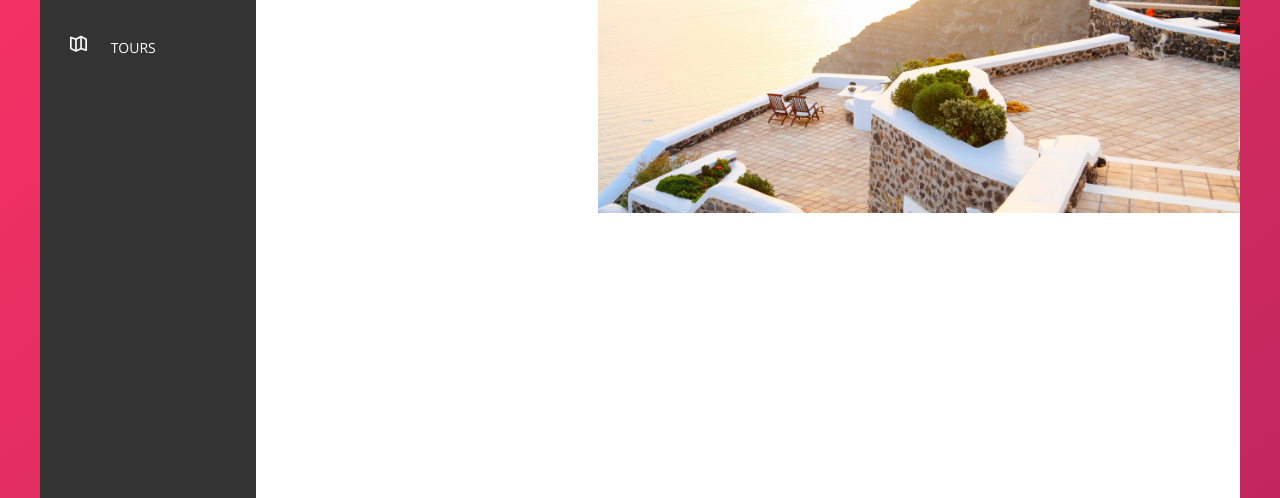
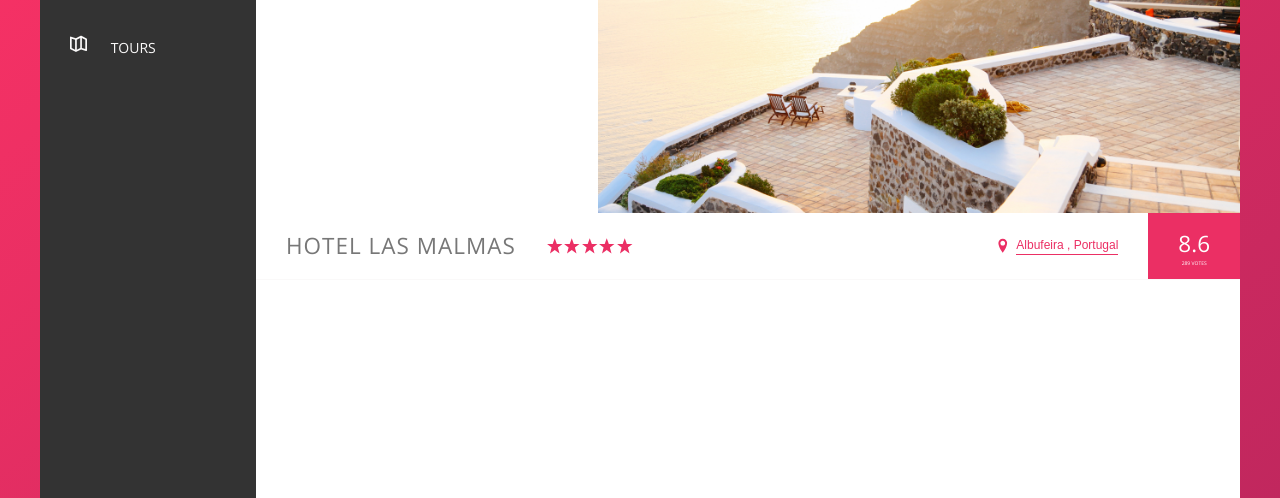
Before and after one commit to raminrez/Tritllo, a website: page index.html in a window 1280 px wide. Shown: the part 302-800 px from the top of the page. Drawn offline with nearby package versions, Linux system fonts and the light colour scheme.

Commit message:
overview section Done

```diff
--- a/index.html
+++ b/index.html
@@ -121,6 +121,39 @@
               />
             </figure>
           </div>
+
+          <div class="overview">
+            <h1 class="overview__heading">Hotel Las Malmas</h1>
+            <div class="overview__stars">
+              <svg class="overview__icon-star">
+                <use xlink:href="img/sprite.svg#icon-star" />
+              </svg>
+              <svg class="overview__icon-star">
+                <use xlink:href="img/sprite.svg#icon-star" />
+              </svg>
+              <svg class="overview__icon-star">
+                <use xlink:href="img/sprite.svg#icon-star" />
+              </svg>
+              <svg class="overview__icon-star">
+                <use xlink:href="img/sprite.svg#icon-star" />
+              </svg>
+              <svg class="overview__icon-star">
+                <use xlink:href="img/sprite.svg#icon-star" />
+              </svg>
+            </div>
+
+            <div class="overview__location">
+              <svg class="overview__icon-location">
+                <use xlink:href="img/sprite.svg#icon-location-pin" />
+              </svg>
+              <button class="btn-inline">Albufeira , Portugal</button>
+            </div>
+
+            <div class="overview__rating">
+              <div class="overview__rating-average">8.6</div>
+              <div class="overview__rating-count">289 votes</div>
+            </div>
+          </div>
         </main>
       </div>
     </div>
--- a/sass/_component.scss
+++ b/sass/_component.scss
@@ -200,3 +200,103 @@
     display: block;
   }
 }
+
+.overview {
+  display: flex;
+  align-items: center;
+  border-bottom: 1px solid var(--color-gray-light-1);
+
+  &__heading {
+    font-size: 2.25rem;
+    font-weight: 300;
+    text-transform: uppercase;
+    letter-spacing: 1px;
+    padding: 1.5rem 3rem;
+  }
+
+  &__stars {
+    margin-right: auto;
+    display: flex;
+    align-items: center;
+  }
+
+  &__location {
+    display: flex;
+    align-items: center;
+    font-size: 1.2rem;
+  }
+
+  &__icon-star,
+  &__icon-location {
+    width: 1.75rem;
+    height: 1.75rem;
+    fill: var(--color-primary);
+  }
+
+  &__icon-location {
+    margin-right: 0.5rem;
+  }
+
+  &__rating {
+    background-color: var(--color-primary);
+    color: #fff;
+    margin-left: 3rem;
+    align-self: stretch;
+    padding: 0 3rem;
+    display: flex;
+    flex-direction: column;
+    justify-content: center;
+    align-items: center;
+
+    &-average {
+      font-size: 2.25rem;
+      font-weight: 300;
+      margin-bottom: -3px;
+    }
+    &-count {
+      font-size: 0.5rem;
+      text-transform: uppercase;
+    }
+  }
+}
+
+/////////////////////////////////////////////
+// BUTTON
+.btn-inline {
+  border: none;
+  color: var(--color-primary);
+  font-size: inherit;
+  border-bottom: 1px solid currentColor;
+  padding-bottom: 2px;
+  display: inline-block;
+  background-color: transparent;
+  cursor: pointer;
+  transition: all 0.2s;
+
+  // &:active,
+  &:focus {
+    outline: none;
+    animation: pulsate 1s infinite;
+  }
+
+  &:hover {
+    color: var(--color-gray-dark-1);
+  }
+}
+
+@keyframes pulsate {
+  0% {
+    transform: scale(1);
+    box-shadow: none;
+  }
+
+  50% {
+    transform: scale(1.05);
+    box-shadow: 0 1rem 1rem rgba(0, 0, 0, 0.25);
+  }
+
+  100% {
+    transform: scale(1);
+    box-shadow: none;
+  }
+}
```
Also changed, not shown: css/style.css.
